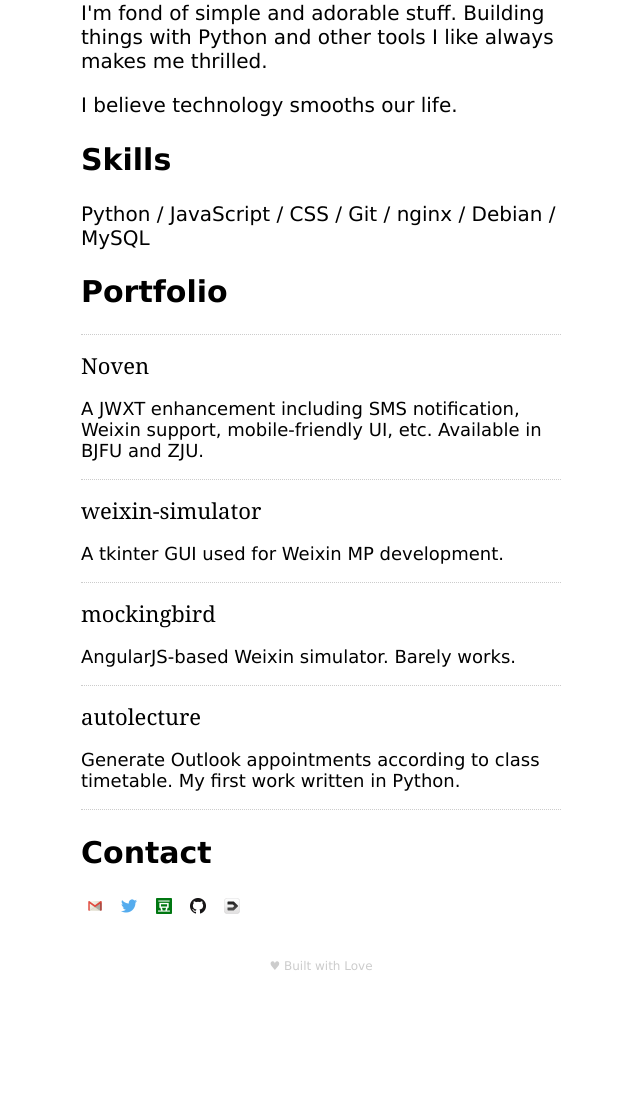
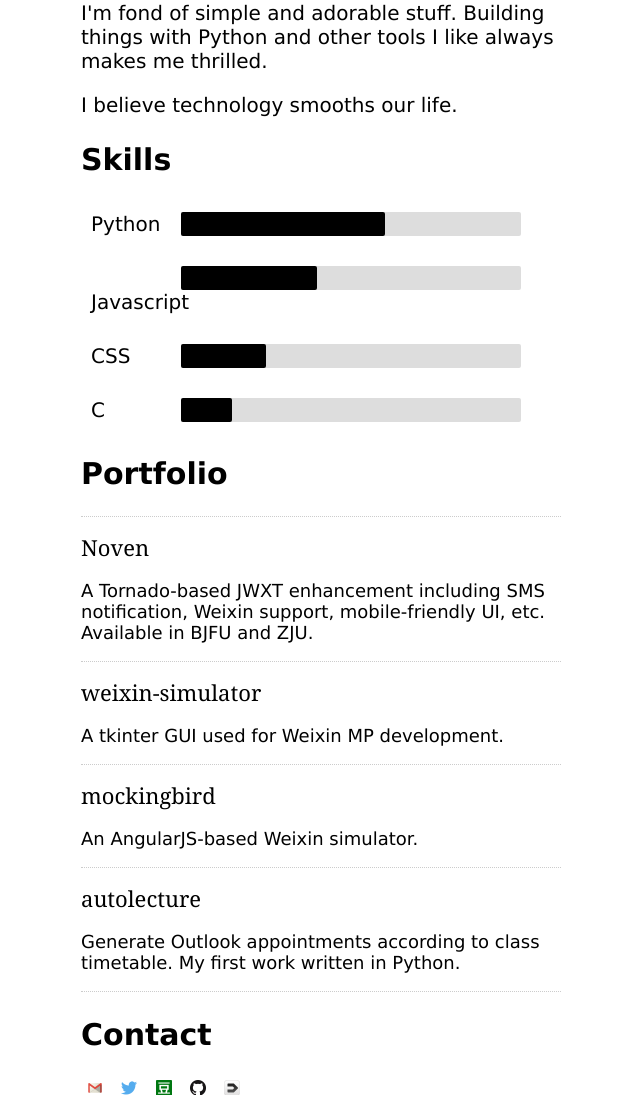
Before and after one commit to ushuz/envelope, a Python web app: template templates/index.html in a window 1280 px wide. Shown: the part 152-1247 px from the top of the page, without its empty margins (319-959 px from the left). Before the commit the page ends 1122 px from the top, so only its background shows below. Run offline with Jinja, Linux system fonts and the light colour scheme; the template is opened without the code that fills it, so the values that code supplies are empty.

Commit message:
Add skill progress

```diff
--- a/static/style.css
+++ b/static/style.css
@@ -19,15 +19,15 @@ a:hover {
 }
 
 .main {
+    margin: auto;
     max-width: 480px;
-    margin: auto;
 }
 
 .fin {
     color: #ccc;
     font-size: .6em;
+    margin: 40px 0 20px 0;
     text-align: center;
-    margin: 40px 0 20px 0;
 }
 
 #contact-list li {
@@ -66,3 +66,24 @@ a:hover {
 .project-desc {
     font-size: 0.9em;
 }
+
+#skills li {
+    margin: 10px 0;
+    padding: 10px 40px 10px 10px;
+}
+
+.progress {
+    background: #ddd;
+    border-radius: 2px;
+    display: inline-block;
+    float: right;
+    height: 24px;
+    width: 340px;
+}
+
+.progress span {
+    background: #000;
+    border-radius: 2px;
+    display: inline-block;
+    height: 100%;
+}
--- a/templates/index.html
+++ b/templates/index.html
@@ -17,14 +17,19 @@
     </section>
     <section id="skills">
       <h2>Skills</h2>
-      <p>Python / JavaScript / CSS / Git / nginx / Debian / MySQL</p>
+      <ul>
+        <li><div class="progress"><span style="width:60%"></span></div><span class="skill">Python</span></li>
+        <li><div class="progress"><span style="width:40%"></span></div><span class="skill">Javascript</span></li>
+        <li><div class="progress"><span style="width:25%"></span></div><span class="skill">CSS</span></li>
+        <li><div class="progress"><span style="width:15%"></span></div><span class="skill">C</span></li>
+      </ul>
     </section>
     <section id="portfolio">
       <h2>Portfolio</h2>
       <ul id="portfolio-list">
         <li>
           <div class="project-name"><a href="http://noven.sinaapp.com">Noven</a></div>
-          <div class="project-desc"><p>A JWXT enhancement including SMS notification, Weixin support, mobile-friendly UI, etc. Available in BJFU and ZJU.</p></div>
+          <div class="project-desc"><p>A Tornado-based JWXT enhancement including SMS notification, Weixin support, mobile-friendly UI, etc. Available in BJFU and ZJU.</p></div>
         </li>
         <li>
           <div class="project-name"><a href="https://github.com/ushuz/weixin-simulator">weixin-simulator</a></div>
@@ -32,7 +37,7 @@
         </li>
         <li>
           <div class="project-name"><a href="https://github.com/ushuz/mockingbird">mockingbird</a></div>
-          <div class="project-desc"><p>AngularJS-based Weixin simulator. Barely works.</p></div>
+          <div class="project-desc"><p>An AngularJS-based Weixin simulator.</p></div>
         </li>
         <li>
           <div class="project-name"><a href="https://github.com/ushuz/autolecture">autolecture</a></div>
```
